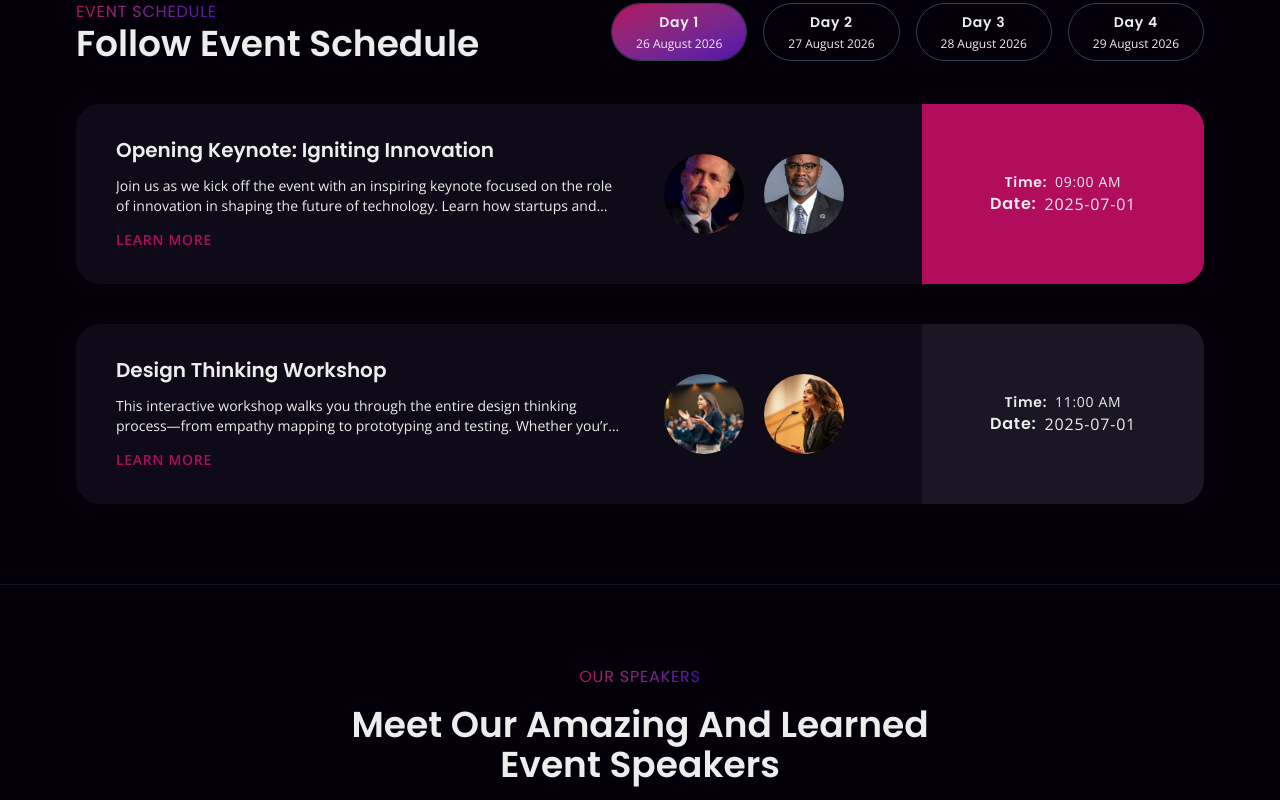
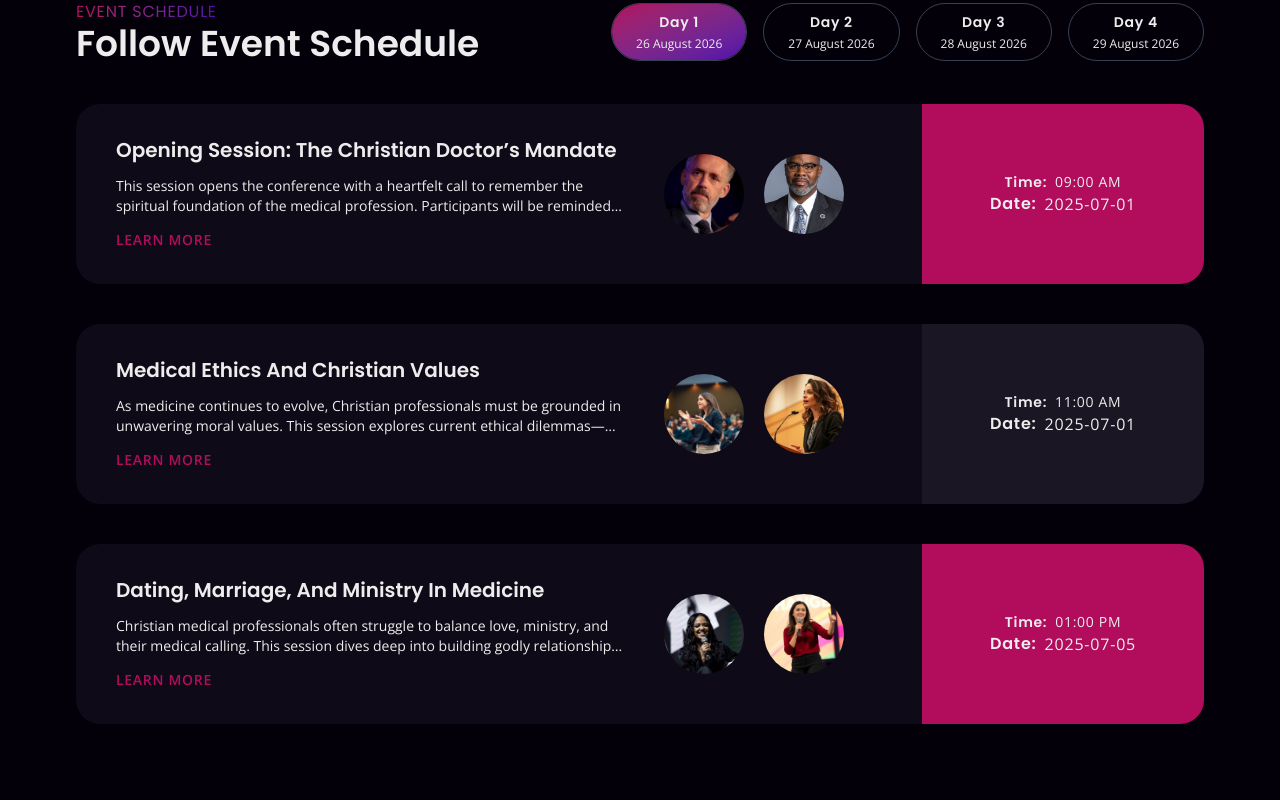
Before and after one commit to Chromax-design/cmda, a Next.js app: page / in a window 1280 px wide. Shown: the part 880-1680 px from the top of the page. Built offline with nearby package versions, Linux system fonts and the light colour scheme.

Commit message:
added the event schedule modal

```diff
--- /dev/null
+++ b/components/EventModal.tsx
@@ -0,0 +1,129 @@
+import { Event } from "@/data/types";
+import React, { useEffect, useRef } from "react";
+import { motion } from "framer-motion";
+import { IoMdClose } from "react-icons/io";
+import { FaFacebook, FaInstagram, FaTwitter } from "react-icons/fa6";
+import { IoIosTime } from "react-icons/io";
+import { SlCalender } from "react-icons/sl";
+
+const EventModal = ({
+  eventDetails,
+  closeModal,
+}: {
+  eventDetails: Event;
+  closeModal: () => void;
+}) => {
+  const modalRef = useRef<HTMLDivElement>(null);
+
+  useEffect(() => {
+    const handleClickOutside = (e: MouseEvent) => {
+      const target = e.target as Node;
+      if (modalRef.current && !modalRef.current.contains(target)) {
+        closeModal();
+      }
+    };
+
+    document.addEventListener("mousedown", handleClickOutside);
+    return () => document.removeEventListener("mousedown", handleClickOutside);
+  }, [closeModal]);
+
+  return (
+    <>
+      <div className="fixed inset-0 z-30 bg-black opacity-90 h-screen" />
+      <div className="fixed z-40 top-2 md:top-10 left-2 md:left-10 right-2 md:right-10 bottom-2 md:bottom-10">
+        <motion.div
+          initial={{
+            y: 100,
+            opacity: 0,
+          }}
+          animate={{
+            y: 0,
+            opacity: 1,
+          }}
+          exit={{
+            y: 100,
+            opacity: 0,
+          }}
+          transition={{
+            ease: "easeInOut",
+            duration: 0.2,
+          }}
+          className="bg-background rounded-xl max-w-7xl mx-auto h-full overflow-scroll"
+          ref={modalRef}
+        >
+          <div className="relative w-full py-4">
+            <span
+              className="text-white absolute right-2 top-2 cursor-pointer"
+              onClick={closeModal}
+            >
+              <IoMdClose className=" size-7" />
+            </span>
+          </div>
+          <div className="lg:grid lg:grid-cols-12 lg:gap-8 max-lg:space-y-10 px-6 pt-2 pb-6 items-start">
+            <div className="col-span-12 md:col-span-8 rounded-2xl space-y-10">
+              <div className="overflow-hidden rounded-2xl">
+                <img
+                  src={eventDetails.picture}
+                  alt={eventDetails.title}
+                  className="aspect-video object-cover object-center"
+                />
+              </div>
+              <div className="space-y-3">
+                <div className="flex gap-4">
+                  <div className="flex gap-1 items-center">
+                    <IoIosTime className="size-5" />
+                    <span className="font-open-Sans text-sm capitalize">
+                      {eventDetails.time}
+                    </span>
+                  </div>
+                  <div className="flex gap-1 items-center">
+                    <SlCalender className="size-4" />
+                    <span className="font-open-Sans text-sm capitalize">
+                      {eventDetails.date}
+                    </span>
+                  </div>
+                </div>
+                <h2 className="font-poppins text-3xl font-semibold capitalize">
+                  {eventDetails.title}
+                </h2>
+                <p className="font-open-Sans font-normal">
+                  {eventDetails.description}
+                </p>
+              </div>
+            </div>
+            <div className="col-span-12 lg:col-span-4 space-y-6 bg-[#0E0A17] p-4 rounded-2xl">
+              <div className="flex justify-center items-center py-5 flex-col gap-6">
+                <img
+                  src={eventDetails.speakers.images[0]}
+                  alt={eventDetails.speakers.name}
+                  className=" rounded-full aspect-square object-center object-cover size-55 border-10 border-[#27232F]"
+                />
+                <div>
+                  <h3 className="font-poppins text-xl capitalize font-semibold text-center">
+                    {eventDetails.speakers.name}
+                  </h3>
+                  <p className="font-open-Sans text-sm text-center">
+                    {eventDetails.speakers.profession}
+                  </p>
+                </div>
+                <div className="flex gap-4">
+                  <span className=" bg-[#04000A] size-9 rounded-full flex justify-center items-center cursor-pointer hover:bg-gradient-to-br hover:from-[#B20D5D] hover:to-[#540AAC] transition-all duration-500 ease-in-out">
+                    <FaFacebook className="size-5" />
+                  </span>
+                  <span className=" bg-[#04000A] size-9 rounded-full flex justify-center items-center cursor-pointer bg-gradient-to-br hover:from-[#B20D5D] hover:to-[#540AAC] transition-all duration-500 ease-in-out">
+                    <FaTwitter className="size-5" />
+                  </span>
+                  <span className=" bg-[#04000A] size-9 rounded-full flex justify-center items-center cursor-pointer bg-gradient-to-br hover:from-[#B20D5D] hover:to-[#540AAC] transition-all duration-500 ease-in-out">
+                    <FaInstagram className="size-5" />
+                  </span>
+                </div>
+              </div>
+            </div>
+          </div>
+        </motion.div>
+      </div>
+    </>
+  );
+};
+
+export default EventModal;
--- a/components/Eventcard.tsx
+++ b/components/Eventcard.tsx
@@ -2,7 +2,15 @@ import { Event } from "@/data/types";
 import React from "react";
 import { motion } from "framer-motion";
 
-const Eventcard = ({ event, isEven }: { event: Event; isEven: boolean }) => {
+const Eventcard = ({
+  event,
+  isEven,
+  openModal,
+}: {
+  event: Event;
+  isEven: boolean;
+  openModal: () => void;
+}) => {
   return (
     <motion.div
       initial={{ opacity: 0, y: 50 }}
@@ -23,7 +31,10 @@ const Eventcard = ({ event, isEven }: { event: Event; isEven: boolean }) => {
     >
       <div className="bg-[#0E0A17] col-span-9 px-10 py-8 max-lg:space-y-4 lg:grid grid-cols-12">
         <div className=" col-span-8 space-y-3">
-          <h3 className="font-poppins capitalize text-xl font-semibold">
+          <h3
+            className="font-poppins capitalize text-xl font-semibold hover:text-[#B20D5D] hover:cursor-pointer"
+            onClick={openModal}
+          >
             {event.title}
           </h3>
           <p className="font-open-Sans text-sm line-clamp-2">
@@ -35,13 +46,13 @@ const Eventcard = ({ event, isEven }: { event: Event; isEven: boolean }) => {
         </div>
         <div className="col-span-4 flex items-center lg:justify-center gap-5">
           <img
-            src={event.speakers[0].image}
-            alt={event.speakers[0].name}
+            src={event.speakers.images[0]}
+            alt={event.speakers.name}
             className=" aspect-square rounded-full size-20 object-cover object-center"
           />
           <img
-            src={event.speakers[1].image}
-            alt={event.speakers[1].name}
+            src={event.speakers.images[1]}
+            alt={event.speakers.name}
             className=" aspect-square rounded-full size-20 object-cover object-center"
           />
         </div>
--- a/components/Schedule.tsx
+++ b/components/Schedule.tsx
@@ -5,9 +5,23 @@ import Tab from "./Tab";
 import { eventSchedule, tabs } from "@/data/data";
 import { Event } from "@/data/types";
 import Eventcard from "./Eventcard";
+import EventModal from "./EventModal";
+import { AnimatePresence } from "framer-motion";
 
 const Schedule = () => {
   const [activeTab, setActiveTab] = useState(tabs[0].day);
+  const [eventDetails, setEventDetails] = useState<Event | null>(null);
+
+  const showEventModal = (event: Event) => {
+    setEventDetails(event);
+    document.body.style.overflow = "hidden";
+  };
+
+  const closeEventModal = () => {
+    setEventDetails(null);
+    document.body.style.overflow = "auto";
+  };
+
   const selectedEvents = eventSchedule.filter(
     (eventx: Event) => eventx.day === activeTab
   );
@@ -36,9 +50,24 @@ const Schedule = () => {
       <div className="space-y-10 max-lg:grid grid-cols-1 md:grid-cols-2 gap-4">
         {selectedEvents.map((event: Event, i) => {
           const isEven = i % 2 === 0;
-          return <Eventcard event={event} key={event.id} isEven={isEven} />;
+          return (
+            <Eventcard
+              event={event}
+              key={event.id}
+              isEven={isEven}
+              openModal={() => showEventModal(event)}
+            />
+          );
         })}
       </div>
+      <AnimatePresence>
+        {eventDetails && (
+          <EventModal
+            eventDetails={eventDetails}
+            closeModal={closeEventModal}
+          />
+        )}
+      </AnimatePresence>
     </section>
   );
 };
--- a/components/Modal.tsx
+++ b/components/SpeakerModal.tsx
@@ -4,7 +4,7 @@ import { IoMdClose } from "react-icons/io";
 import { motion } from "framer-motion";
 import { FaFacebook, FaInstagram, FaTwitter } from "react-icons/fa6";
 
-const Modal = ({
+const SpeakerModal = ({
   speaker,
   onClose,
 }: {
@@ -133,4 +133,4 @@ const Modal = ({
   );
 };
 
-export default Modal;
+export default SpeakerModal;
--- a/components/Speakers.tsx
+++ b/components/Speakers.tsx
@@ -3,7 +3,7 @@
 import { speakers } from "@/data/data";
 import { Speaker } from "@/data/types";
 import React, { useState } from "react";
-import Modal from "./Modal";
+import SpeakerModal from "./SpeakerModal";
 import SpeakerCard from "./SpeakerCard";
 import { AnimatePresence } from "framer-motion";
 import Subheading from "./Subheading";
@@ -44,7 +44,7 @@ const Speakers = () => {
       </div>
       <AnimatePresence mode="wait">
         {speakerDetails && (
-          <Modal
+          <SpeakerModal
             speaker={speakerDetails}
             onClose={closeModal}
             key={speakerDetails.id}
--- a/components/Subscribe.tsx
+++ b/components/Subscribe.tsx
@@ -9,7 +9,11 @@ const Subscribe = () => {
           Get latest updates, subscribe to our newsletter
         </h3>
         <div className="flex max-w-2xl mx-auto gap-4 items-center border rounded-full border-white/20 p-2">
-          <input type="text" className="w-full pl-4 border-none outline-none" />
+          <input
+            type="email"
+            className="w-full pl-4 border-none outline-none font-open-Sans placeholder:text-white"
+            placeholder="Enter your email"
+          />
           <button className=" size-10 bg-[#F0F0F0] rounded-full aspect-square flex items-center justify-center cursor-pointer hover:bg-[#b20d5d] group transition duration-200 ease-in">
             <FaRegPaperPlane className="group-hover:text-white text-black transition duration-200 ease-in" />
           </button>
--- a/data/data.ts
+++ b/data/data.ts
@@ -179,202 +179,162 @@ export const tabs: Tab[] = [
 export const eventSchedule: Event[] = [
   {
     id: 1,
-    title: "Opening Keynote: Igniting Innovation",
+    title: "Opening Session: The Christian Doctor’s Mandate",
     date: "2025-07-01",
     time: "09:00 AM",
     description:
-      "Join us as we kick off the event with an inspiring keynote focused on the role of innovation in shaping the future of technology. Learn how startups and industry giants are pushing boundaries, and gain insights into how you can innovate within your field.",
-    speakers: [
-      {
-        name: "Alice Johnson",
-        image: "/speakers/speaker_1.jpg",
+      "This session opens the conference with a heartfelt call to remember the spiritual foundation of the medical profession. Participants will be reminded that healing goes beyond prescriptions—it is a ministry of compassion and purpose. Dr. Grace Nwankwo will explore how Christian doctors can integrate faith into their work without compromising excellence. She'll share personal stories from the field and scriptures that anchor her calling.",
+    speakers: {
+      name: "Dr. Grace Nwankwo",
+      profession: "Public Health Physician",
+      images: ["/speakers/speaker_1.jpg", "/speakers/speaker_2.jpg"],
     },
-      {
-        name: "Michael Chen",
-        image: "/speakers/speaker_2.jpg",
-      },
-    ],
     day: "day 1",
-    picture: "https://source.unsplash.com/random/800x600?conference",
+    picture:
+      "https://images.pexels.com/photos/8460154/pexels-photo-8460154.jpeg?auto=compress&cs=tinysrgb&w=800",
   },
   {
     id: 2,
-    title: "Design Thinking Workshop",
+    title: "Medical Ethics and Christian Values",
     date: "2025-07-01",
     time: "11:00 AM",
     description:
-      "This interactive workshop walks you through the entire design thinking process—from empathy mapping to prototyping and testing. Whether you’re a beginner or seasoned designer, you’ll leave with practical tools to solve real-world problems creatively.",
-    speakers: [
-      {
-        name: "Sophia Martinez",
-        image: "/speakers/speaker_3.jpg",
+      "As medicine continues to evolve, Christian professionals must be grounded in unwavering moral values. This session explores current ethical dilemmas—such as end-of-life decisions, abortion, and confidentiality—through the lens of biblical truth. Dr. Samuel Odion brings years of bioethical practice into sharp focus, blending theology with healthcare realities. Attendees will leave equipped to stand firm when faith and medicine intersect.",
+    speakers: {
+      name: "Dr. Samuel Odion",
+      profession: "Bioethicist",
+      images: ["/speakers/speaker_3.jpg", "/speakers/speaker_4.jpg"],
     },
-      {
-        name: "David Lee",
-        image: "/speakers/speaker_4.jpg",
-      },
-    ],
     day: "day 1",
-    picture: "https://source.unsplash.com/random/800x600?workshop",
+    picture:
+      "https://images.pexels.com/photos/8460030/pexels-photo-8460030.jpeg?auto=compress&cs=tinysrgb&w=800",
   },
   {
     id: 3,
-    title: "Building Scalable Web Apps",
+    title: "Medical Missions: Reaching the Unreached",
     date: "2025-07-02",
     time: "10:00 AM",
     description:
-      "Learn the architectural decisions, performance tricks, and modern stack tools necessary to build web applications that scale efficiently. This session will cover both frontend and backend considerations with real-life case studies.",
-    speakers: [
-      {
-        name: "Emily Zhang",
-        image: "/speakers/speaker_5.jpg",
+      "The gospel and healthcare go hand in hand in rural and underserved communities. This session focuses on practical ways doctors and students can get involved in medical missions locally and globally. Dr. Chinyere Ogbu shares stories from her work in Northern Nigeria, where medicine has opened hearts to Christ. This session includes insights on funding, preparation, and long-term sustainability of mission projects.",
+    speakers: {
+      name: "Dr. Chinyere Ogbu",
+      profession: "Missionary Doctor",
+      images: ["/speakers/speaker_5.jpg", "/speakers/speaker_6.jpg"],
     },
-      {
-        name: "Daniel Kim",
-        image: "/speakers/speaker_6.jpg",
-      },
-    ],
     day: "day 2",
-    picture: "https://source.unsplash.com/random/800x600?coding",
+    picture:
+      "https://images.pexels.com/photos/5722163/pexels-photo-5722163.jpeg?auto=compress&cs=tinysrgb&w=800",
   },
   {
     id: 4,
-    title: "Future of Artificial Intelligence",
+    title: "Faith in the Midst of Medical Training",
     date: "2025-07-02",
     time: "01:00 PM",
     description:
-      "Explore current AI breakthroughs and discuss the ethical, social, and practical implications of artificial intelligence in everyday life. Experts will present their research and predictions about AI’s influence in the next decade.",
-    speakers: [
-      {
-        name: "Lara Thompson",
-        image: "/speakers/speaker_7.jpg",
+      "Being a Christian student in a demanding academic environment is a battle of focus, discipline, and faith. Dr. Paul Abiola shares his own struggles through medical school and how he overcame burnout, fear, and spiritual dryness. This session will offer strategies to maintain devotion, manage time effectively, and cultivate a God-centered mindset throughout your journey. It’s a lifeline for any student feeling overwhelmed or spiritually dry.",
+    speakers: {
+      name: "Dr. Paul Abiola",
+      profession: "Consultant Surgeon",
+      images: ["/speakers/speaker_7.jpg", "/speakers/speaker_8.jpg"],
     },
-      {
-        name: "Henry Davis",
-        image: "/speakers/speaker_8.jpg",
-      },
-    ],
     day: "day 2",
-    picture: "https://source.unsplash.com/random/800x600?ai",
+    picture:
+      "https://images.pexels.com/photos/7580258/pexels-photo-7580258.jpeg?auto=compress&cs=tinysrgb&w=800",
   },
   {
     id: 5,
-    title: "Cybersecurity Trends in 2025",
+    title: "Burnout in Healthcare: A Christian Response",
     date: "2025-07-03",
     time: "09:30 AM",
     description:
-      "This session provides an overview of the current threats in the digital space and how cybersecurity professionals are adapting. Topics include ransomware, zero trust models, and strategies for securing remote workforces.",
-    speakers: [
-      {
-        name: "Natalie Reed",
-        image: "/speakers/speaker_9.jpg",
+      "Burnout among healthcare workers is at an all-time high, but God offers rest and renewal even in demanding seasons. Dr. Esther Idowu unpacks the signs of emotional, spiritual, and physical fatigue. Attendees will learn coping mechanisms rooted in Scripture, Sabbath principles, and fellowship. This session promises both comfort and tools for long-term resilience in your career and spiritual walk.",
+    speakers: {
+      name: "Dr. Esther Idowu",
+      profession: "Clinical Psychologist",
+      images: ["/speakers/speaker_9.jpg", "/speakers/speaker_10.jpg"],
     },
-      {
-        name: "Omar Malik",
-        image: "/speakers/speaker_10.jpg",
-      },
-    ],
     day: "day 3",
-    picture: "https://source.unsplash.com/random/800x600?cybersecurity",
+    picture:
+      "https://images.pexels.com/photos/8460120/pexels-photo-8460120.jpeg?auto=compress&cs=tinysrgb&w=800",
   },
   {
     id: 6,
-    title: "Lunch & Networking",
+    title: "Medical Leadership and Christian Integrity",
     date: "2025-07-03",
     time: "12:00 PM",
     description:
-      "A great opportunity to connect with fellow attendees, speakers, and partners. Enjoy lunch while engaging in meaningful conversations and exploring potential collaborations with peers from around the world.",
-    speakers: [
-      {
-        name: "Networking Host 1",
-        image: "/speakers/speaker_1.jpg",
+      "Leadership in the medical field comes with influence—and temptations. Dr. Emmanuel Iroegbu speaks on how to lead teams, clinics, and departments with godly character and integrity. This session will guide aspiring leaders to stand for truth, justice, and service while refusing compromise. Expect wisdom for dealing with power, politics, and peer pressure in health institutions.",
+    speakers: {
+      name: "Dr. Emmanuel Iroegbu",
+      profession: "Health Administrator",
+      images: ["/speakers/speaker_1.jpg", "/speakers/speaker_2.jpg"],
     },
-      {
-        name: "Networking Host 2",
-        image: "/speakers/speaker_2.jpg",
-      },
-    ],
     day: "day 3",
-    picture: "https://source.unsplash.com/random/800x600?networking",
+    picture:
+      "https://images.pexels.com/photos/6749773/pexels-photo-6749773.jpeg?auto=compress&cs=tinysrgb&w=800",
   },
   {
     id: 7,
-    title: "Panel: Women in Tech",
-    date: "2025-07-03",
-    time: "02:00 PM",
+    title: "CMDA Vision Night",
+    date: "2025-07-04",
+    time: "06:00 PM",
     description:
-      "Join a powerful panel of women leaders as they discuss their journeys, challenges, and wins in the tech industry. This session aims to inspire and empower the next generation of women in STEM.",
-    speakers: [
-      {
-        name: "Rachel Morgan",
-        image: "/speakers/speaker_3.jpg",
+      "The CMDA vision night is a prophetic, prayerful gathering for future healthcare revivalists. With worship, the Word, and a charge to impact nations, this closing session leaves no heart untouched. Dr. Blessing Odiase leads with stories of transformation and a reminder that medicine is a God-given platform for kingdom influence. Come ready to be filled and fired up for your next season.",
+    speakers: {
+      name: "Dr. Blessing Odiase",
+      profession: "CMDA Zonal Coordinator",
+      images: ["/speakers/speaker_3.jpg", "/speakers/speaker_4.jpg"],
     },
-      {
-        name: "Tina Brooks",
-        image: "/speakers/speaker_4.jpg",
-      },
-    ],
     day: "day 4",
-    picture: "https://source.unsplash.com/random/800x600?women-tech",
+    picture:
+      "https://images.pexels.com/photos/8460116/pexels-photo-8460116.jpeg?auto=compress&cs=tinysrgb&w=800",
   },
   {
     id: 8,
-    title: "Intro to Cloud Computing",
+    title: "Christian Healthcare in a Secular World",
     date: "2025-07-04",
-    time: "10:30 AM",
+    time: "10:00 AM",
     description:
-      "Understand the fundamentals of cloud computing, the different service models (IaaS, PaaS, SaaS), and how businesses are using cloud platforms like AWS, Azure, and GCP to scale rapidly.",
-    speakers: [
-      {
-        name: "Greg Patterson",
-        image: "/speakers/speaker_5.jpg",
+      "How can Christian values shine in secular hospitals and global health institutions? Dr. Tobi Ajayi shares real-world experiences of faith under pressure in international hospitals. This session equips believers with courage to speak up, live boldly, and remain unashamed in professional spaces that often reject biblical truth. Expect apologetics, workplace strategies, and encouragement for spiritual stamina.",
+    speakers: {
+      name: "Dr. Tobi Ajayi",
+      profession: "Internal Medicine Specialist",
+      images: ["/speakers/speaker_5.jpg", "/speakers/speaker_6.jpg"],
     },
-      {
-        name: "Michelle Osei",
-        image: "/speakers/speaker_6.jpg",
-      },
-    ],
     day: "day 4",
-    picture: "https://source.unsplash.com/random/800x600?cloud",
+    picture:
+      "https://images.pexels.com/photos/8460062/pexels-photo-8460062.jpeg?auto=compress&cs=tinysrgb&w=800",
   },
   {
     id: 9,
-    title: "Data Science for Everyone",
-    date: "2025-07-04",
-    time: "01:00 PM",
+    title: "The Role of Prayer in Patient Care",
+    date: "2025-07-05",
+    time: "09:00 AM",
     description:
-      "Demystify data science concepts with real-world examples. Whether you’re a beginner or non-technical stakeholder, this session makes data science approachable and practical for everyday decisions.",
-    speakers: [
-      {
-        name: "Andrew Parker",
-        image: "/speakers/speaker_7.jpg",
+      "Can prayer make a clinical difference? Dr. Deborah Fola shares research-backed and personal stories on the power of intercession in medicine. From praying silently over patients to building a prayer culture in hospital teams, this session will open your heart to the supernatural dimension of healing. Come learn how to intercede in love, faith, and confidentiality.",
+    speakers: {
+      name: "Dr. Deborah Fola",
+      profession: "Family Physician",
+      images: ["/speakers/speaker_7.jpg", "/speakers/speaker_8.jpg"],
     },
-      {
-        name: "Chloe Adams",
-        image: "/speakers/speaker_8.jpg",
-      },
-    ],
-    day: "day 4",
-    picture: "https://source.unsplash.com/random/800x600?data",
+    day: "day 3",
+    picture:
+      "https://images.pexels.com/photos/11421186/pexels-photo-11421186.jpeg?auto=compress&cs=tinysrgb&w=800",
   },
   {
     id: 10,
-    title: "Closing Ceremony & Awards",
-    date: "2025-07-04",
-    time: "04:00 PM",
+    title: "Dating, Marriage, and Ministry in Medicine",
+    date: "2025-07-05",
+    time: "01:00 PM",
     description:
-      "Celebrate the achievements of our speakers, attendees, and organizers. The closing ceremony will feature a highlight reel of the event, special awards, and a farewell note from the organizing committee.",
-    speakers: [
-      {
-        name: "Final Speaker 1",
-        image: "/speakers/speaker_9.jpg",
+      "Christian medical professionals often struggle to balance love, ministry, and their medical calling. This session dives deep into building godly relationships and marriages while staying committed to purpose. Drs. Charles and Lydia Oche, a medical couple, will share how they’ve handled dating, raising kids, and serving in missions together. It’s fun, real, and full of wisdom for singles and couples alike.",
+    speakers: {
+      name: "Dr. Charles & Dr. Lydia Oche",
+      profession: "Medical Missionaries",
+      images: ["/speakers/speaker_9.jpg", "/speakers/speaker_10.jpg"],
     },
-      {
-        name: "Final Speaker 2",
-        image: "/speakers/speaker_10.jpg",
-      },
-    ],
-    day: "day 4",
-    picture: "https://source.unsplash.com/random/800x600?award",
+    day: "day 1",
+    picture:
+      "https://images.pexels.com/photos/8460107/pexels-photo-8460107.jpeg?auto=compress&cs=tinysrgb&w=800",
   },
 ];
--- a/data/types.ts
+++ b/data/types.ts
@@ -27,7 +27,7 @@ export type Event = {
   date: string;
   time: string;
   description: string;
-  speakers: { name: string; image: string }[];
+  speakers: { name: string; profession: string; images: string[] };
   day: EventDay;
   picture: string;
 };
```
Lines whose indentation alone changed are shown as unchanged.
